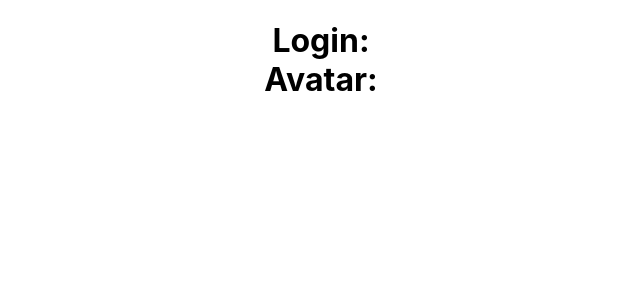
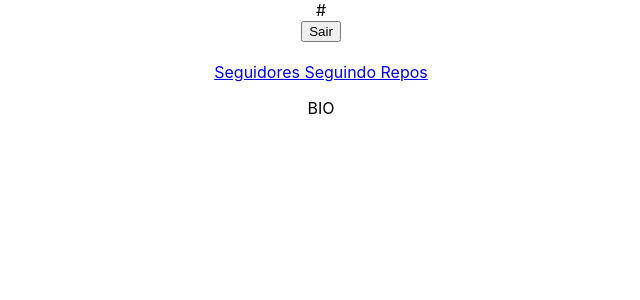
Before and after one commit to matheusleodonel/pwa-react-github, a React (Create React App) app: page /home in a window 1280 px wide. Shown: the top 300 px of the page, without its empty margins (319-959 px from the left). Built offline with nearby package versions, Linux system fonts and the light colour scheme; the HTML template or start-up script is replaced by a standard one.

Commit message:
Add estrutura inicial da home

```diff
--- a/src/Home/Home.jsx
+++ b/src/Home/Home.jsx
@@ -1,16 +1,37 @@
 import React from 'react';
 import { useSelector } from 'react-redux';
+import { useHistory } from 'react-router';
+import { Link } from 'react-router-dom';
 
 const Home = () => {
     const findUser = useSelector(state => state.user)
-    console.log(findUser)
+
+    let history = useHistory();
+
+    function exitApp() {
+        history.push("/");
+    }
+
     return (
         <div>
-            <h1>
-                Login: {findUser.login}
-                <br></br>
-                Avatar: {findUser.avatar_url}
-            </h1>
+            <div>
+                #{findUser.login}
+            </div>
+            <div>
+                <button onClick={() => exitApp()}>Sair</button>
+            </div>
+            <div>
+                <img src={findUser.avatar_url}></img>
+            </div>
+            <div>
+                <Link to="/followers">{findUser.followers} Seguidores</Link>
+                <Link to="/following">{findUser.following} Seguindo</Link>
+                <Link to="/repositories">{findUser.public_repos} Repos</Link>
+            </div>
+            <div>
+                <p>BIO</p>
+                <p>{findUser.bio}</p>
+            </div>
         </div>
     );
 };
```
